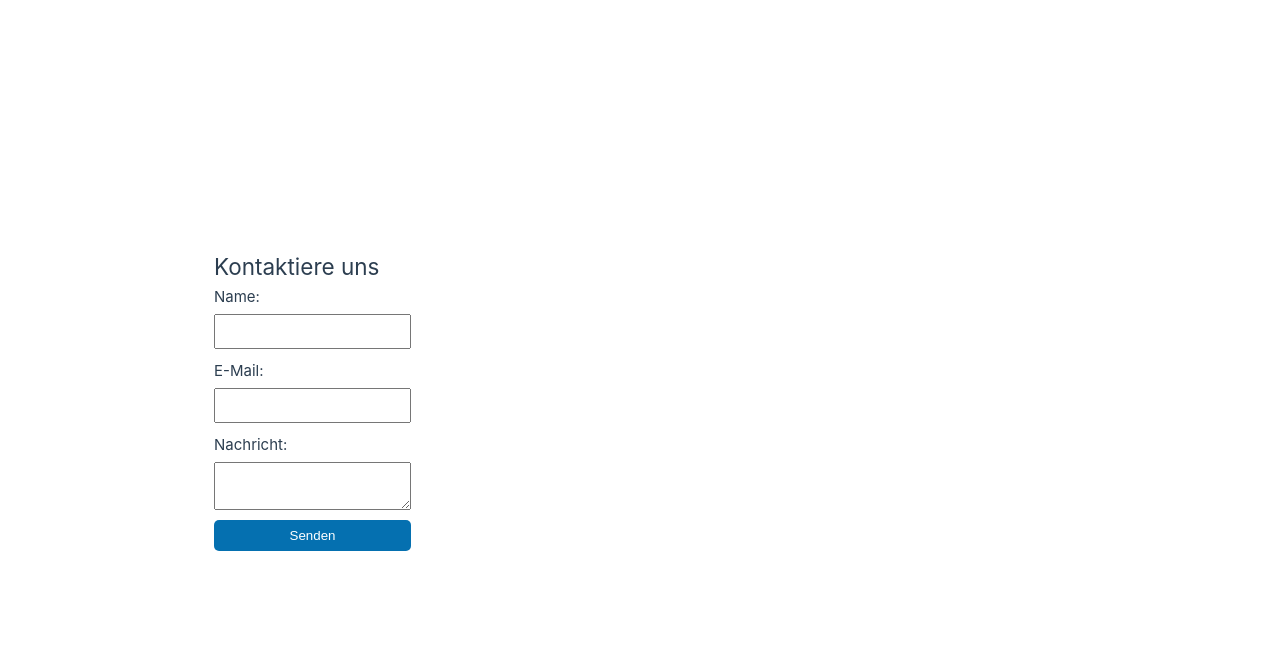
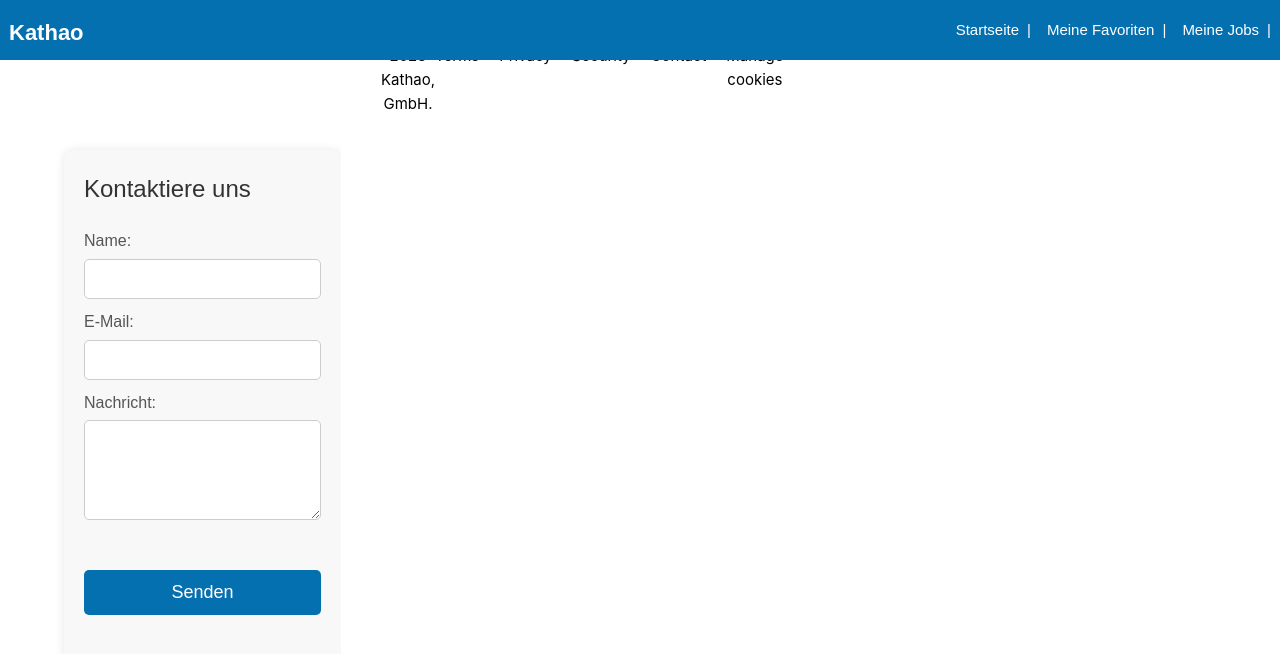
Before and after one commit to thaotll/kathao_frontend, a Vue app: page /jetzt-kontaktieren in a window 1280 px wide. Shown: the top 654 px of the page. Built offline with nearby package versions, Linux system fonts and the light colour scheme.

Commit message:
fixed contact section

```diff
--- /dev/null
+++ b/src/components/ContactSection.vue
@@ -0,0 +1,55 @@
+<template>
+  <div class="contact-section">
+    <div class="contact-header">
+      <h2>Kontaktiere uns</h2>
+    </div>
+    <div class="contact-description">
+      <p>
+        Haben Sie Fragen, Anregungen oder möchten Sie mit uns in Kontakt treten? Nutzen Sie das Formular unten, um uns zu erreichen.
+      </p>
+    </div>
+    <a class="contact-button" href="/jetzt-kontaktieren">
+      <button class="apply-button">Jetzt kontaktieren</button>
+    </a>
+  </div>
+</template>
+<script setup lang="ts">
+</script>
+
+<style scoped>
+.contact-section {
+  margin-top: 40px;
+}
+
+.contact-header h2 {
+  font-size: 25px;
+  font-family: sans-serif;
+  font-weight: bold;
+  color: black;
+  margin-left: 510px;
+}
+
+.contact-description p {
+  font-size: 14px;
+  color: black;
+  margin: 10px 0;
+  margin-left: 240px;
+}
+
+.contact-button {
+  margin-top: 30px;
+  margin-left: 540px;
+}
+
+.apply-button {
+  background-color: #0570B0;
+  color: white;
+  padding: 10px 15px;
+  border: none;
+  border-radius: 15px;
+  cursor: pointer;
+  align-self: flex-end;
+  font-weight: bolder;
+  margin-bottom: 60px;
+}
+</style>
--- a/src/views/ContactFormView.vue
+++ b/src/views/ContactFormView.vue
@@ -1,6 +1,14 @@
 <template>
+  <div class="app">
+    <div class="header">
+      <p class="brand">Kathao</p>
+      <NavBar/>
+    </div>
     <div class="contact-form">
       <h2>Kontaktiere uns</h2>
+      <div v-if="showMessage" class="success-message">
+        Nachricht erfolgreich gesendet!
+      </div>
       <form @submit.prevent="handleSubmit">
         <label for="name">Name:</label>
         <input type="text" id="name" v-model="formData.name" required>
@@ -13,13 +21,16 @@
 
         <button type="submit">Senden</button>
       </form>
-
     </div>
+  </div>
+  <FooterComponent/>
 </template>
 
 <script setup lang="ts">
-import { ref } from 'vue';
-import { useRouter } from 'vue-router';
+import {ref} from 'vue';
+import {useRouter} from 'vue-router';
+import NavBar from '@/components/NavBar.vue';
+import FooterComponent from '@/components/FooterComponent.vue';
 
 const formData = ref({
   name: '',
@@ -27,12 +38,13 @@ const formData = ref({
   message: ''
 });
 
-const router = useRouter();
+const showMessage = ref(false);
 
 const handleSubmit = () => {
   // Perform form validation and submit logic
   if (validateForm()) {
     console.log('Formulardaten senden:', formData.value);
+    showMessage.value = true;
   }
 };
 
@@ -47,10 +59,59 @@ const validateForm = () => {
 </script>
 
 <style scoped>
-/* Styles for the contact page */
+body {
+  margin: 0;
+  padding: 0;
+}
+
+.app {
+  font-family: sans-serif;
+  margin: 0;
+  padding: 0;
+}
+
+.header {
+  width: 100%;
+  height: 60px;
+  padding: 8px;
+  background: #0570B0;
+  border: 1px solid #0570B0;
+  position: fixed;
+  top: 0;
+  left: 0;
+  right: 0;
+  display: flex;
+  justify-content: space-between;
+  align-items: center;
+  z-index: 100;
+}
+
+.brand {
+  width: 93px;
+  height: 36px;
+  color: #FFFFFF;
+  font-family: sans-serif;
+  font-weight: 600;
+  font-size: 22px;
+  text-align: left;
+  margin-top: 5px;
+  cursor: pointer;
+}
+
 .contact-form {
   max-width: 400px;
   margin: 20px auto;
+  padding: 20px;
+  background-color: #f8f8f8;
+  border-radius: 10px;
+  box-shadow: 0 0 10px rgba(0, 0, 0, 0.1);
+  margin-top: 150px;
+}
+
+h2 {
+  font-size: 24px;
+  margin-bottom: 20px;
+  color: #333;
 }
 
 form {
@@ -60,23 +121,48 @@ form {
 
 label {
   margin-bottom: 5px;
+  font-size: 16px;
+  color: #555;
 }
 
-input, textarea {
+input,
+textarea {
   margin-bottom: 10px;
-  padding: 8px;
+  padding: 10px;
+  border: 1px solid #ccc;
+  border-radius: 5px;
+  font-size: 16px;
+}
+
+input[type="text"],
+input[type="email"] {
+  height: 40px;
+}
+
+textarea {
+  min-height: 100px;
+  margin-bottom: 50px;
 }
 
 button {
   background-color: #0570B0;
   color: white;
-  padding: 8px;
+  padding: 12px 20px;
   border: none;
   cursor: pointer;
   border-radius: 5px;
+  font-size: 18px;
+  transition: background-color 0.3s;
+  margin-bottom: 170px;
 }
 
 button:hover {
   background-color: #04508e;
 }
+
+.success-message {
+  margin-top: 10px;
+  color: green; /* Ändern Sie die Farbe nach Ihren Wünschen */
+  font-weight: bold;
+}
 </style>
```
Lines whose indentation alone changed are shown as unchanged.
